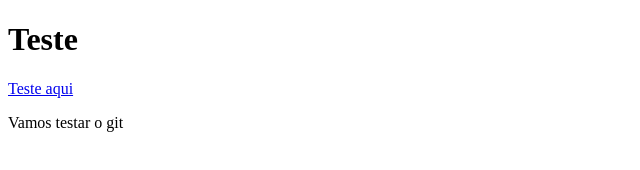
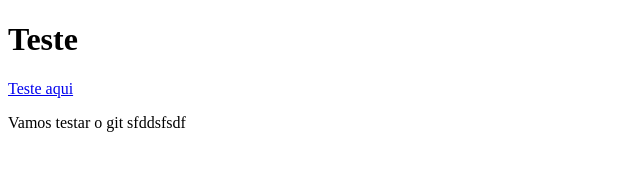
Before and after one commit to Ya-502/TesteGitHub, a plain HTML site: page index.html in a window 1280 px wide. Shown: the full height of the page, 0-640 px from the left. Drawn offline with Linux system fonts and the light colour scheme.

Commit message:
Update index.html

```diff
--- a/index.html
+++ b/index.html
@@ -15,6 +15,7 @@
     <article>
         <p>
             Vamos testar o git
+            sfddsfsdf
         </p>
     </article>
 
```
